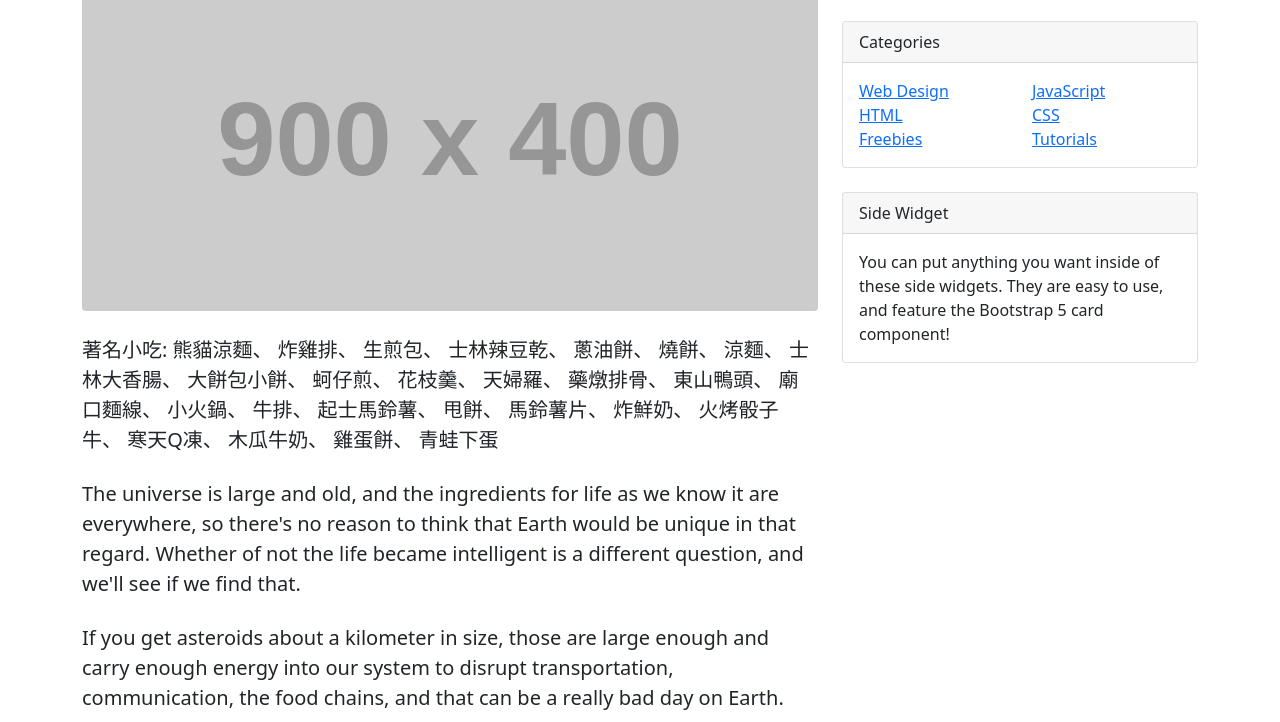
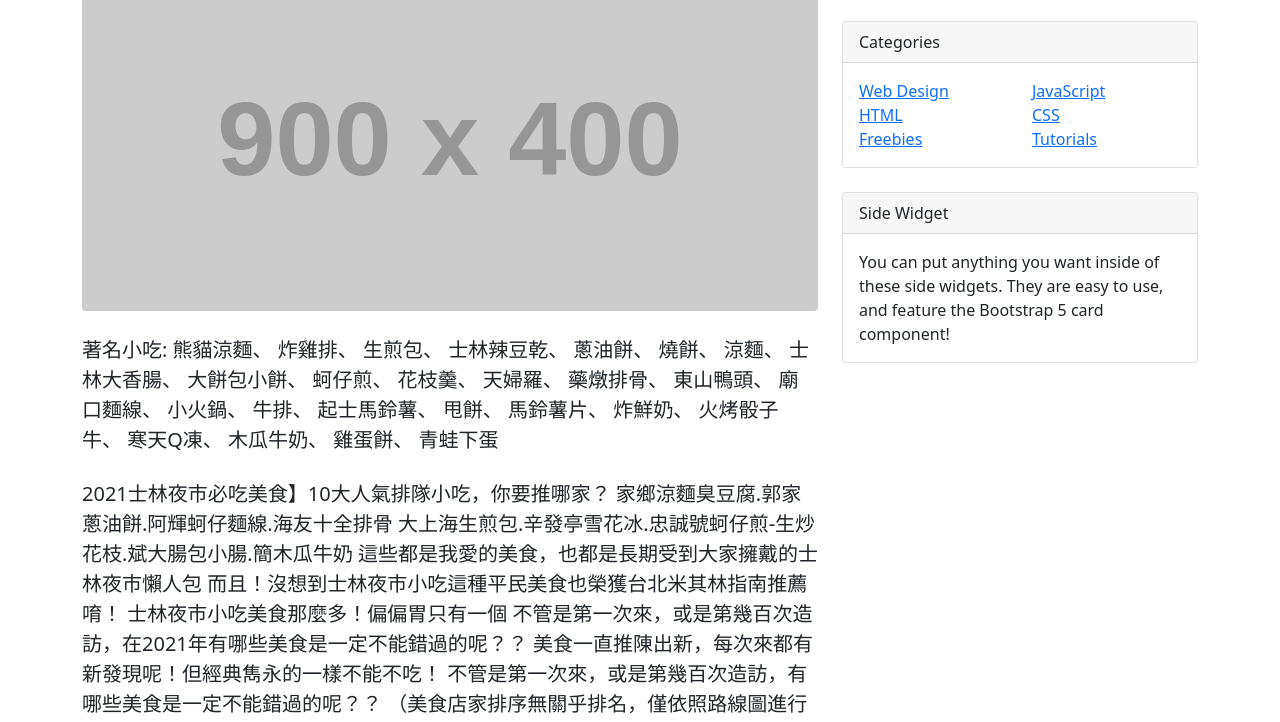
Before and after one commit to kuopoting/k30, a plain HTML site: page index.html in a window 1280 px wide. Shown: the part 220-942 px from the top of the page. Drawn offline with nearby package versions, Linux system fonts and the light colour scheme; placeholder pictures from the web are drawn by us.

Commit message:
Update index.html

```diff
--- a/index.html
+++ b/index.html
@@ -74,7 +74,26 @@
 木瓜牛奶、
 雞蛋餅、
 青蛙下蛋</p>
-                            <p class="fs-5 mb-4">The universe is large and old, and the ingredients for life as we know it are everywhere, so there's no reason to think that Earth would be unique in that regard. Whether of not the life became intelligent is a different question, and we'll see if we find that.</p>
+                            <p class="fs-5 mb-4">
+2021士林夜市必吃美食】10大人氣排隊小吃，你要推哪家？
+
+家鄉涼麵臭豆腐.郭家蔥油餅.阿輝蚵仔麵線.海友十全排骨
+
+大上海生煎包.辛發亭雪花冰.忠誠號蚵仔煎-生炒花枝.斌大腸包小腸.簡木瓜牛奶
+
+這些都是我愛的美食，也都是長期受到大家擁戴的士林夜市懶人包
+
+而且！沒想到士林夜市小吃這種平民美食也榮獲台北米其林指南推薦唷！
+
+士林夜市小吃美食那麼多！偏偏胃只有一個
+
+不管是第一次來，或是第幾百次造訪，在2021年有哪些美食是一定不能錯過的呢？？
+
+美食一直推陳出新，每次來都有新發現呢！但經典雋永的一樣不能不吃！
+
+不管是第一次來，或是第幾百次造訪，有哪些美食是一定不能錯過的呢？？
+
+（美食店家排序無關乎排名，僅依照路線圖進行照片編排分享）</p>
                             <p class="fs-5 mb-4">If you get asteroids about a kilometer in size, those are large enough and carry enough energy into our system to disrupt transportation, communication, the food chains, and that can be a really bad day on Earth.</p>
                             <h2 class="fw-bolder mb-4 mt-5">I have odd cosmic thoughts every day</h2>
                             <p class="fs-5 mb-4">For me, the most fascinating interface is Twitter. I have odd cosmic thoughts every day and I realized I could hold them to myself or share them with people who might be interested.</p>
```
